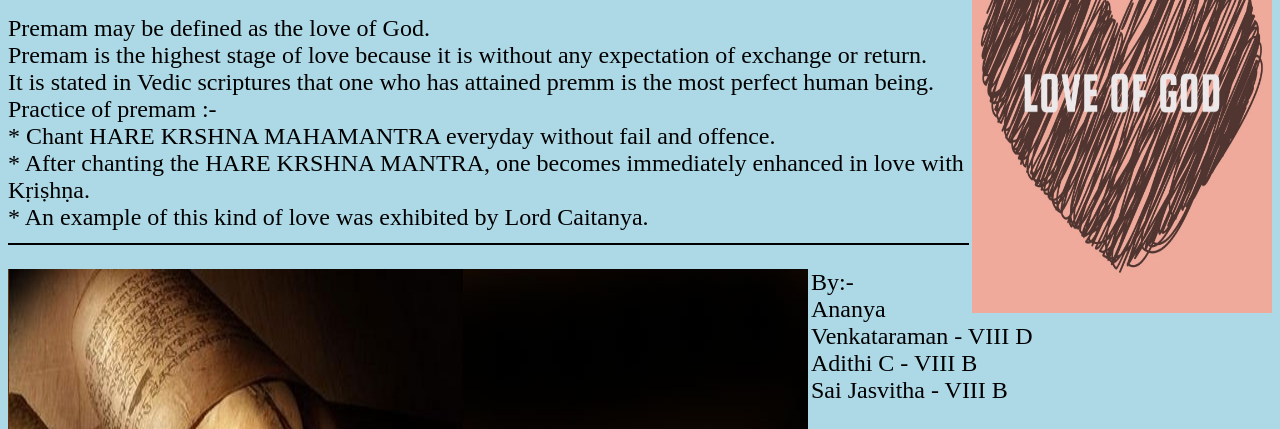
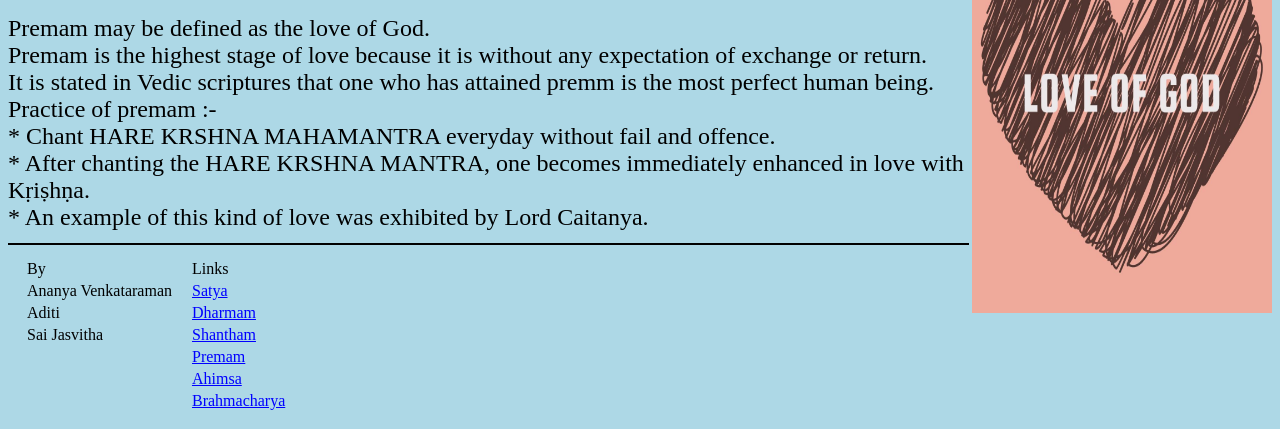
Before and after one commit to ananyavenkataraman/ananyavenkataraman.github.io, a plain HTML site: page Premam.html in a window 1280 px wide. Shown: the part 149-578 px from the top of the page. Drawn offline with Linux system fonts and the light colour scheme.

Commit message:
Update Premam.html

```diff
--- a/Premam.html
+++ b/Premam.html
@@ -29,19 +29,70 @@ It is stated in Vedic scriptures that one who has attained premm is the most per
   * Chant HARE KRSHNA MAHAMANTRA everyday without fail and offence.<br>
   * After chanting the HARE KRSHNA MANTRA, one becomes immediately enhanced in love with Kṛiṣhṇa.<br>
   * An example of this kind of love was exhibited by Lord Caitanya.<br><hr color="black">
-<p>
-<img src="5.jpg" align="left" height=780 width=800>
-By:-<br>
-Ananya Venkataraman - VIII D<br>
-Adithi C - VIII B<br>
-Sai Jasvitha - VIII B<br></p>
-<p align="left"><h2>Links:-</h2>
-<a href="3.html"><h3>Home</h3></a>
-<a href="Satya.html"><h3>Satyam</h3></a>
-<a href="Dharmam.html"><h3>Dharmam</h3></a>
-<a href="Shantam.html"><h3>Shantam</h3></a>
-<a href="Premam.html"><h3>Premam</h3></a>
-<a href="Ahimsa.html"><h3>Ahimsa</h3></a>
-<a href="Bhramacharya.html"><h3>Brahmacharya</h3></a></p>
+<table>
+<tr>
+<td></td>
+<td>&nbsp;&nbsp;</td>
+<td>By</td>
+<td>&nbsp;&nbsp;</td>
+<td></td>
+<td>Links</td>
+</tr>
+
+<tr>
+<td></td>
+<td>&nbsp;&nbsp;</td>
+<td>Ananya Venkataraman</td>
+<td>&nbsp;&nbsp;</td>
+<td></td>
+<td><a href="Satya.html">Satya</a></td>
+</tr>
+
+<tr>
+<td></td>
+<td>&nbsp;&nbsp;</td>
+<td>Aditi</td>
+<td>&nbsp;&nbsp;</td>
+<td></td>
+<td><a href="Dharmam.html">Dharmam</a></td>
+</tr>
+
+<tr>
+<td></td>
+<td>&nbsp;&nbsp;</td>
+<td>Sai Jasvitha</td>
+<td>&nbsp;&nbsp;</td>
+<td></td>
+<td><a href="Shantam.html">Shantham</a></td>
+</tr>
+
+<tr>
+<td></td>
+<td>&nbsp;&nbsp;</td>
+<td></td>
+<td>&nbsp;&nbsp;</td>
+<td></td>
+<td><a href="Premam.html">Premam</a></td>
+</tr>
+
+<tr>
+<td></td>
+<td>&nbsp;&nbsp;</td>
+<td></td>
+<td>&nbsp;&nbsp;</td>
+<td></td>
+<td><a href="Ahimsa.html">Ahimsa</a></td>
+</tr>
+
+<tr>
+<td></td>
+<td>&nbsp;&nbsp;</td>
+<td></td>
+<td>&nbsp;&nbsp;</td>
+<td></td>
+<td><a href="Brahmacharya.html">Brahmacharya</a></td>
+</tr>
+
+</table>
  </body>
 </html>
```
